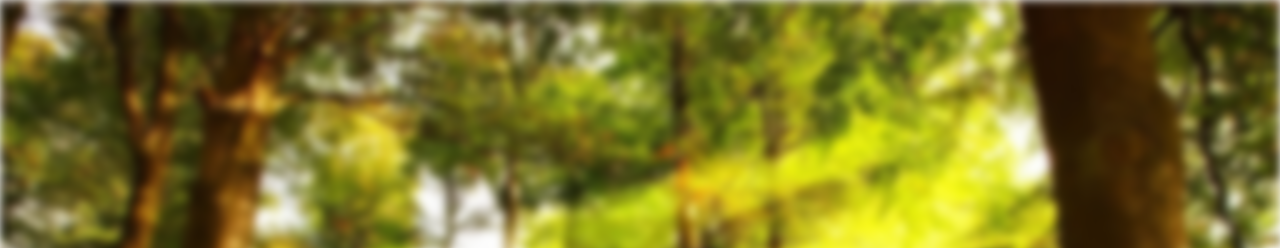
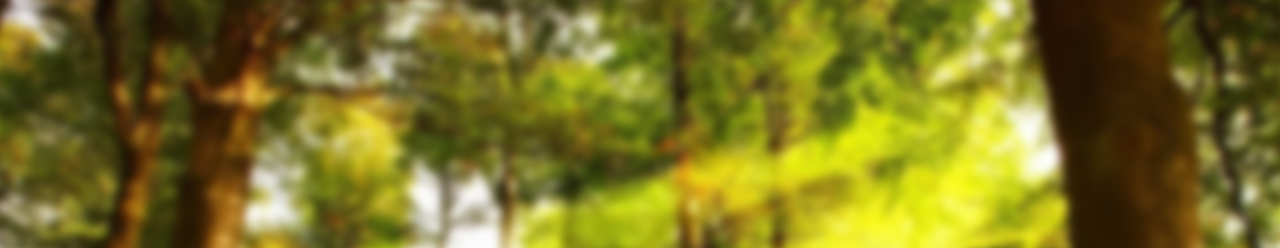
Before and after one commit to tatiana-dk/result-pro-weather-sounds, a website built with webpack: page public/index.html in a window 1280 px wide. Shown: the top 248 px of the page. Built offline with nearby package versions, Linux system fonts and the light colour scheme; files whose address does not match are found by name.

Commit message:
fix: remove bg blur border

```diff
--- a/src/style.scss
+++ b/src/style.scss
@@ -9,17 +9,23 @@ body {
     height: 100vh;
     margin: 0;
     padding: 0;
+    position: relative;
 }
 #bg {
-    position: relative;
+    position: absolute;
+    top: 0;
+    left: 0;
+    width: 100%;
+    height: 100vh;
+    overflow: hidden;
     z-index: 1;
 
     img {
         position: absolute;
-        top: 0;
-        left: 0;
-        width: 100%;
-        height: 100vh;
+        top: -10px;
+        left: -10px;
+        width: calc(100% + 20px);
+        height: calc(100vh + 20px);
         object-fit: cover;
         filter: blur(5px);
         opacity: 0;
```
